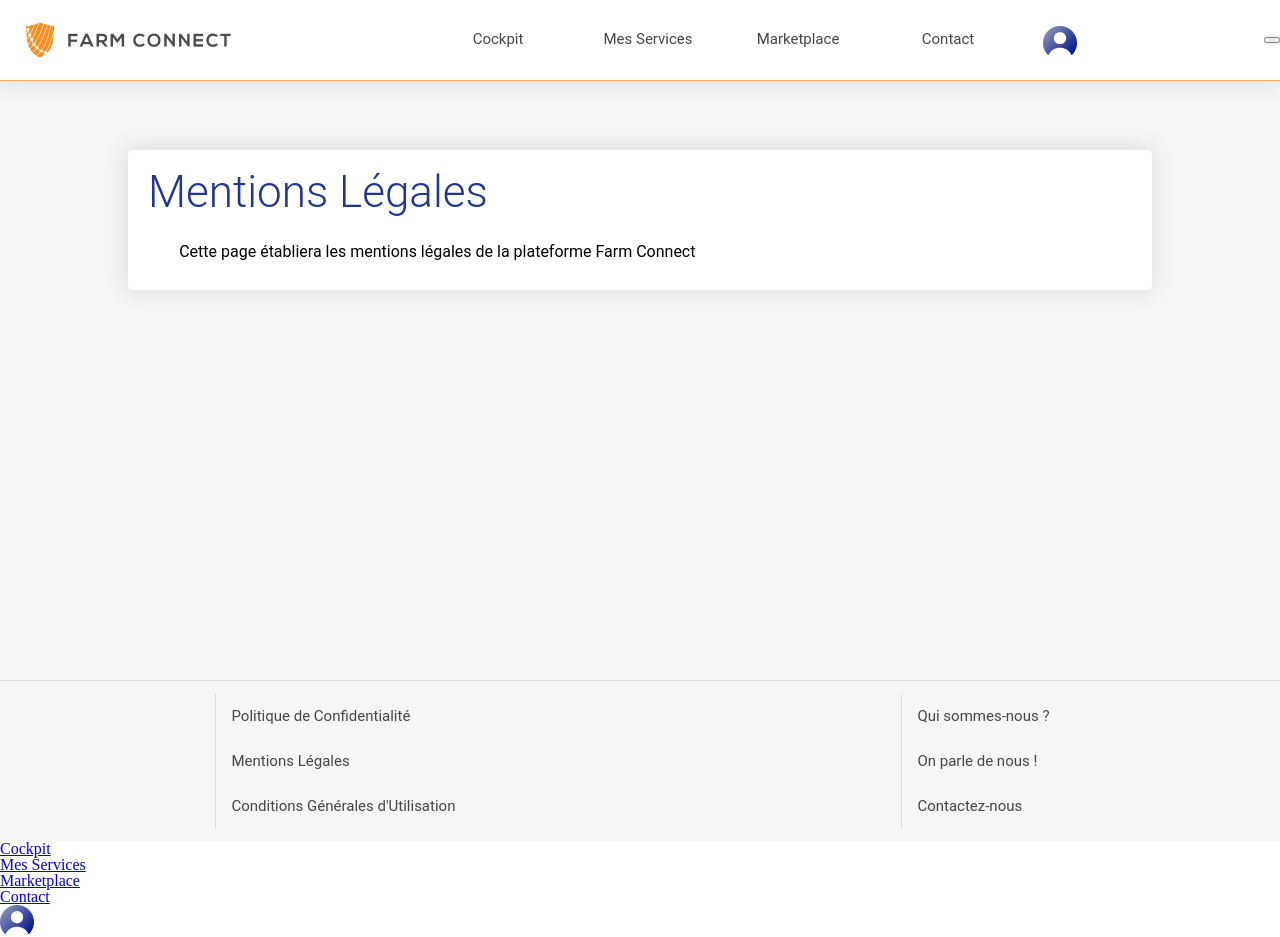
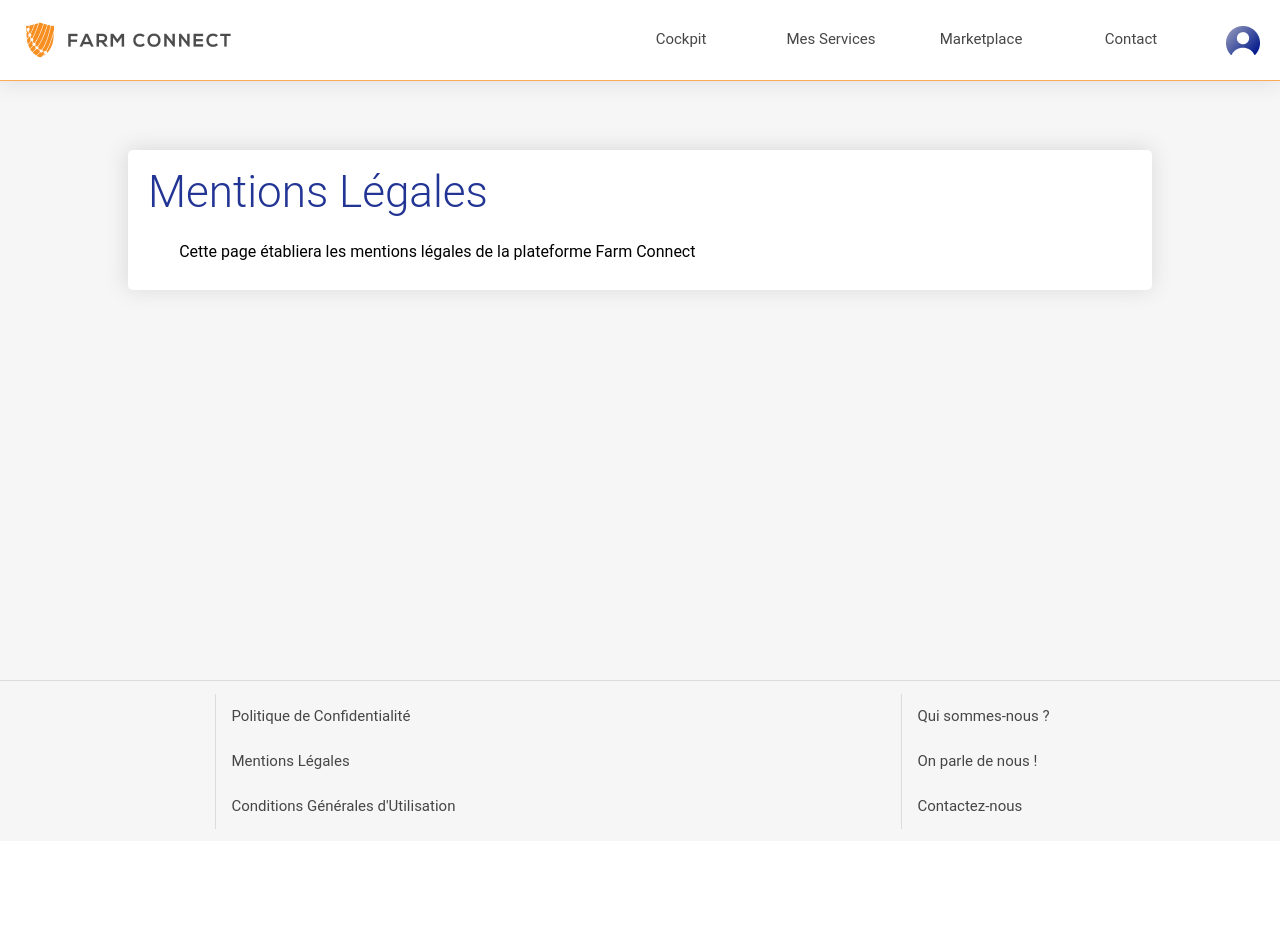
Before and after one commit to CaroD59/FarmConnect_Front, a React (Create React App) app: page /legalnotice in a window 1280 px wide. After the commit the page ends 841 px from the top, so only its background shows below. Built offline with nearby package versions, Linux system fonts and the light colour scheme; the HTML template or start-up script is replaced by a standard one.

Commit message:
having a correct burger menu

```diff
--- a/src/components/Header/index.jsx
+++ b/src/components/Header/index.jsx
@@ -1,10 +1,12 @@
-import React from 'react';
+import { React, useState } from 'react';
 import { NavLink } from 'react-router-dom';
 import StyledHeader from './styles';
 
 function Header() {
-  const handleClick = true;
-  const burger = true;
+  const [burger, setBurger] = useState(true);
+  const handleClick = () => {
+    setBurger(!burger);
+  };
   return (
     <StyledHeader>
       <nav className="NavBar">
@@ -65,12 +67,12 @@ function Header() {
                 <p>Contact</p>
               </NavLink>
             </li>
+            <li className="Profile">
+              <NavLink to="/myprofile">
+                <p> My profile </p>
+              </NavLink>
+            </li>
           </ul>
-          <div className="logoProfile">
-            <NavLink to="/myprofile">
-              <img src="/img/Vector.png" alt="logoProfile" />
-            </NavLink>
-          </div>
         </div>
       </div>
     </StyledHeader>
--- a/src/components/Header/styles.jsx
+++ b/src/components/Header/styles.jsx
@@ -1,6 +1,12 @@
 import styled from 'styled-components';
 
 const StyledHeader = styled.div`
+  .burger {
+    display: none;
+  }
+  .burger1 {
+    display: none;
+  }
   .NavBar {
     position: fixed;
     top: 0;
@@ -12,9 +18,8 @@ const StyledHeader = styled.div`
     background-color: #ffff;
     border-bottom: rgb(247, 143, 33, 0.75) 1px solid;
     box-shadow: -1px -1px 21px 1px rgba(70, 70, 70, 0.15);
-    .logoContainer {
-      a {
-      }
+    .btn-navigation {
+      display: none;
     }
     .container {
       display: flex;
@@ -55,6 +60,88 @@ const StyledHeader = styled.div`
       }
     }
   }
+
+  @media screen and (max-width: 920px) {
+    .NavBar {
+      display: flex;
+      justify-content: space-between;
+
+      .container {
+        display: none;
+      }
+      .btn-navigation {
+        display: flex;
+        justify-content: space-between;
+        flex-direction: column;
+        border: none;
+        background-color: #ffff;
+        margin-right: 30px;
+        cursor: pointer;
+        .barre {
+          height: 4px;
+          margin: 3px 0px;
+          width: 25px;
+          background-color: rgb(247, 143, 33, 0.75);
+        }
+      }
+    }
+    .burger {
+      display: fixed;
+      position: fixed;
+      top: 0;
+      right: 0;
+      background-color: #ffff;
+      width: 40%;
+      height: 100%;
+      margin-top: 82px;
+      transition: 1s;
+      ul {
+        display: flex;
+        flex-direction: column;
+        li {
+          padding: 20px;
+          p {
+            font-family: 'roboto', sans-serif;
+            text-decoration: none;
+            font-size: 15px;
+            color: rgba(70, 70, 70, 1);
+            border-bottom: transparent solid 2px;
+          }
+        }
+      }
+    }
+    .burger1 {
+      display: fixed;
+      position: fixed;
+      top: 0;
+      right: 0;
+      background-color: #ffff;
+      width: 35%;
+      height: 100%;
+      margin-top: 82px;
+      transition: 1s;
+      transform: translateX(100%);
+      ul {
+        display: flex;
+        flex-direction: column;
+        li {
+          padding: 20px;
+          p {
+            font-family: 'roboto', sans-serif;
+            text-decoration: none;
+            font-size: 15px;
+            color: rgba(70, 70, 70, 1);
+            border-bottom: transparent solid 2px;
+            :hover {
+              padding: 10px;
+              border-bottom: rgba(34, 53, 148, 1) solid 2px;
+              transition: 0.2s;
+            }
+          }
+        }
+      }
+    }
+  }
 `;
 
 export default StyledHeader;
```
